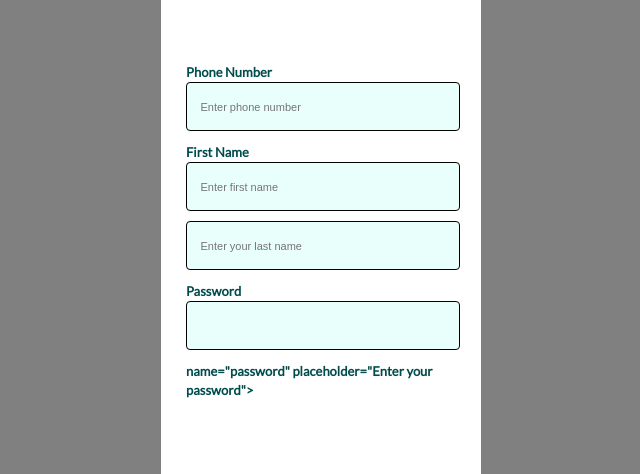
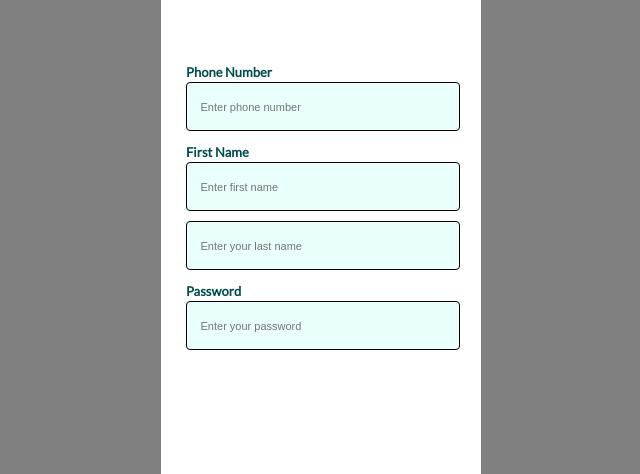
Before and after one commit to Yetife/Webdevelopment, a plain HTML site: page ewaHtml/index.html in a window 1280 px wide. Shown: the part 174-648 px from the top of the page, without its empty margins (319-959 px from the left). Drawn offline with Linux system fonts and the light colour scheme.

Commit message:
Beans App

```diff
--- a/ewaHtml/index.html
+++ b/ewaHtml/index.html
@@ -42,10 +42,10 @@
                 Password
             </label>
             <input type="password"
-            Last Name
+                   name="password"
+                   placeholder="Enter your password">
         </label>
-               name="password"
-               placeholder="Enter your password">
+
 
     </div>
         <img class="bottom_circle" src="assets/circle2.svg" alt="circlebackground">
```
